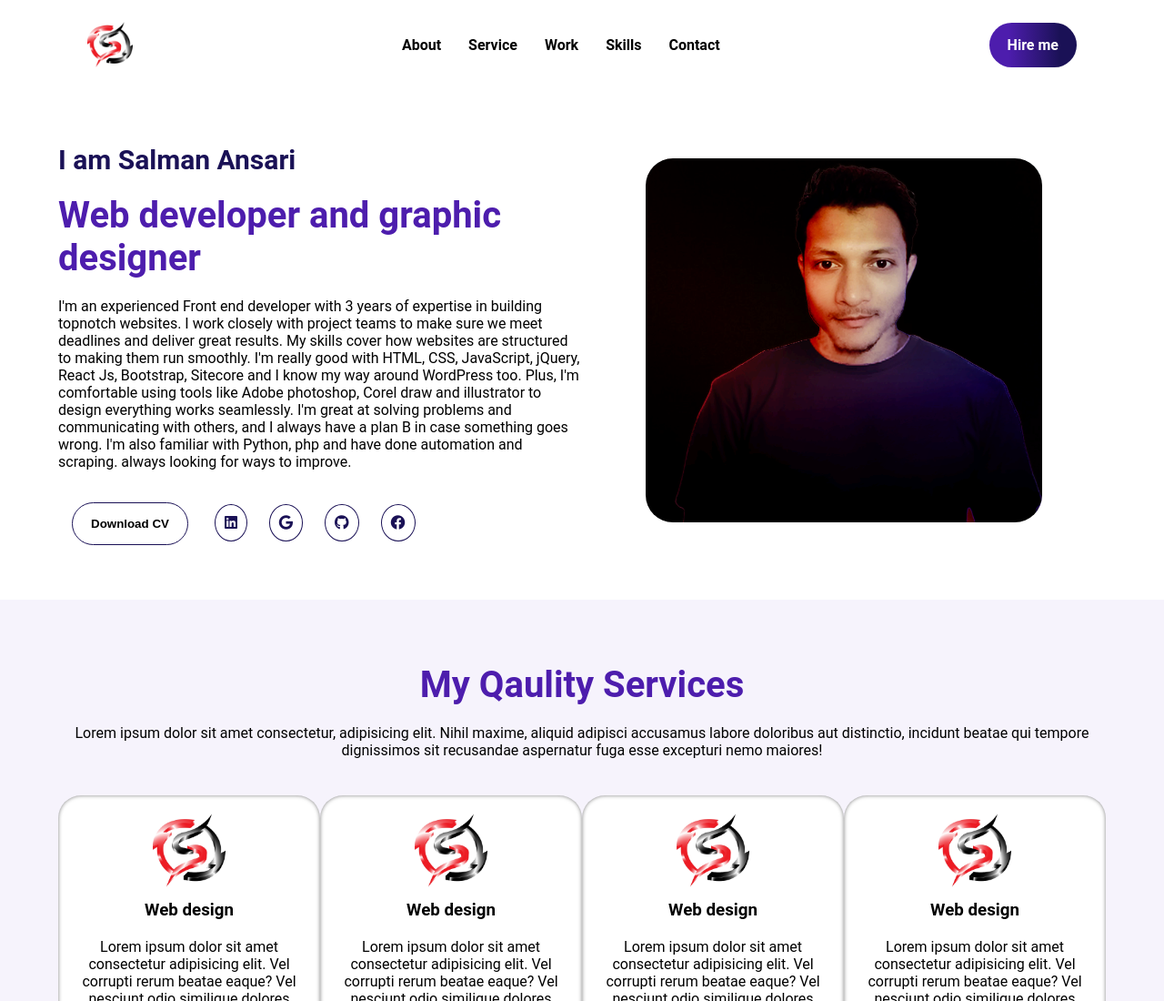
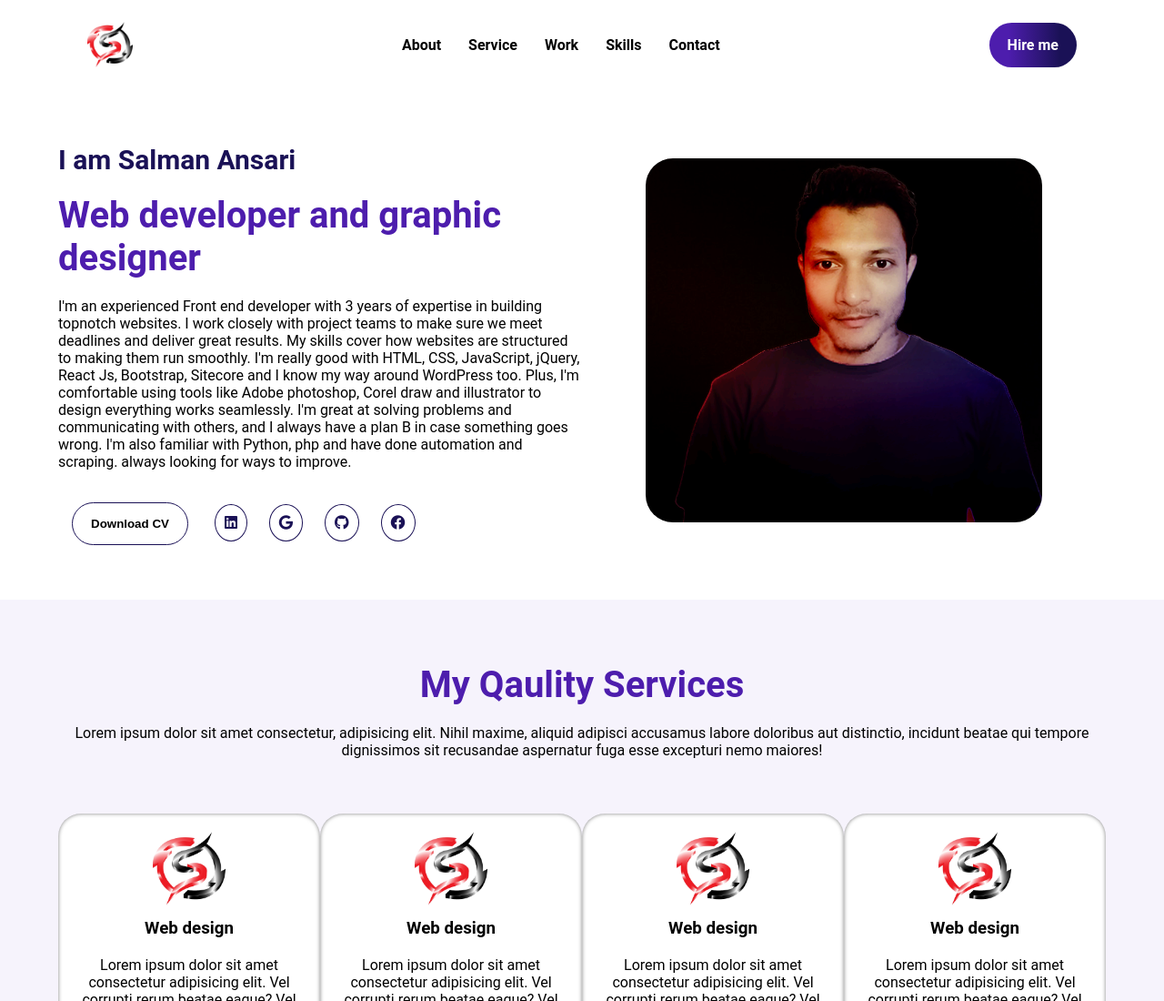
Before and after one commit to MdSalman-07/Salman-Portfolio, a plain HTML site: page index.html in a window 1280 px wide. Shown: the top 1100 px of the page at 91% size. Drawn offline with Linux system fonts and the light colour scheme.

Commit message:
Update index.html

```diff
--- a/index.html
+++ b/index.html
@@ -58,7 +58,7 @@ for ways to improve.</p>
      <div class="Service pt-50">
         <div class="container  pb-50">
         <h1 class="text-center">My Qaulity Services</h1>
-        <p class="text-center pb-20">Lorem ipsum dolor sit amet consectetur, adipisicing elit. Nihil maxime, aliquid adipisci accusamus labore doloribus aut distinctio, incidunt beatae qui tempore dignissimos sit recusandae aspernatur fuga esse excepturi nemo maiores!</p>
+        <p class="text-center pb-40">Lorem ipsum dolor sit amet consectetur, adipisicing elit. Nihil maxime, aliquid adipisci accusamus labore doloribus aut distinctio, incidunt beatae qui tempore dignissimos sit recusandae aspernatur fuga esse excepturi nemo maiores!</p>
         <div class="sr_section text-center">
             <div class="content-card">
                 <img src="assets/image/logo.png" alt="" class="text-center pb-10">
```
